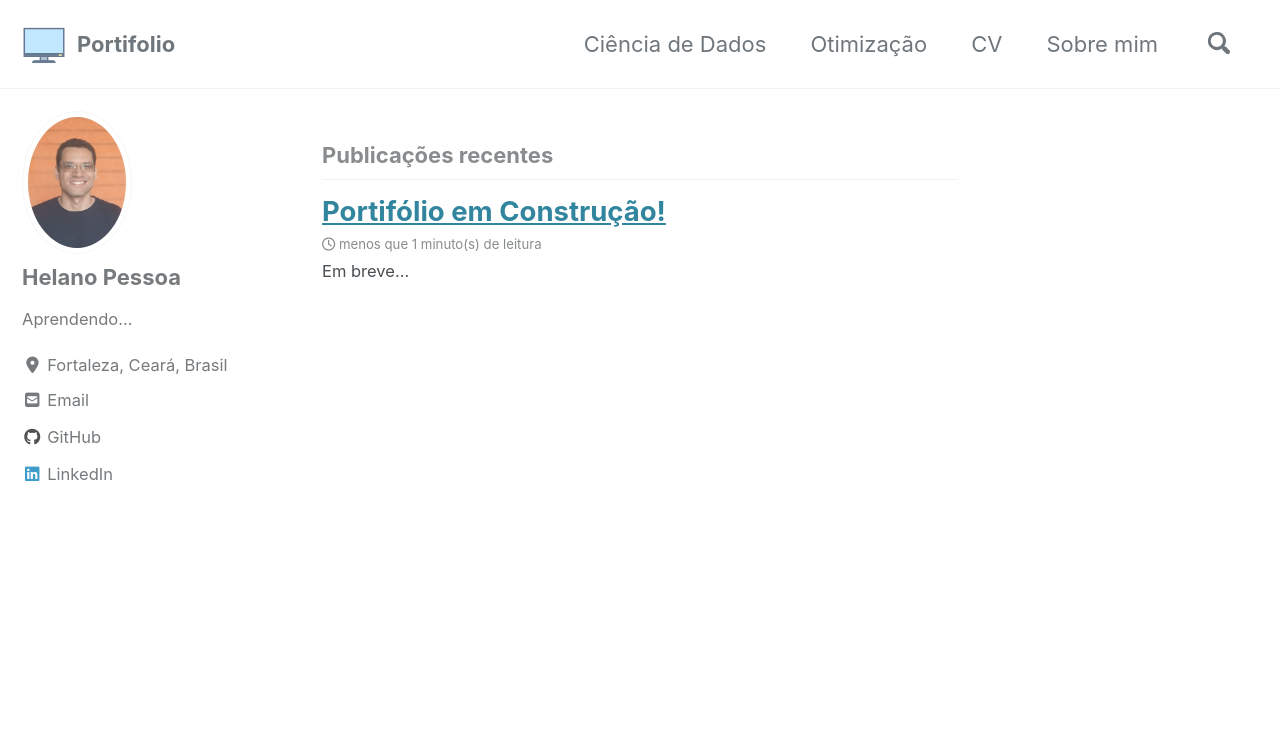
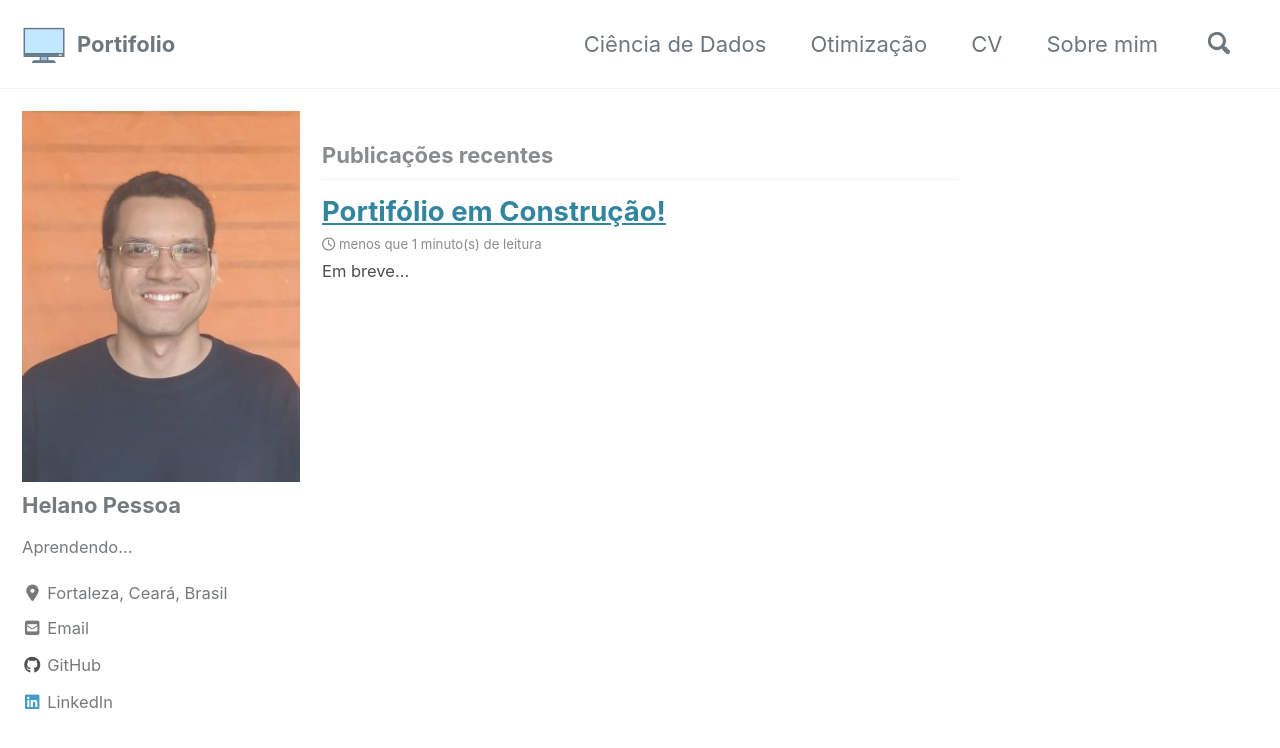
Before and after one commit to helano-pessoa/helano-pessoa.github.io, a Jekyll site: the page built from index.html, in a window 1280 px wide and 900 px high. Shown: the top 748 px of the window. Built offline with Jekyll 4.4.1, drawn with Linux system fonts in a browser that asks for light colours; cached includes are drawn as plain includes; nearby versions of some CDN libraries; the list of posts is cut into pages by our own code.

Commit message:
Em breve

```diff
--- a/_includes/author-profile.html
+++ b/_includes/author-profile.html
@@ -4,7 +4,7 @@
 <div itemscope itemtype="https://schema.org/Person">
 
   {% if author.avatar %}
-    <div class="author__avatar">
+    <div class="circular--square">
       {% if author.avatar contains "://" %}
         {% assign author_src = author.avatar %}
       {% else %}
```
